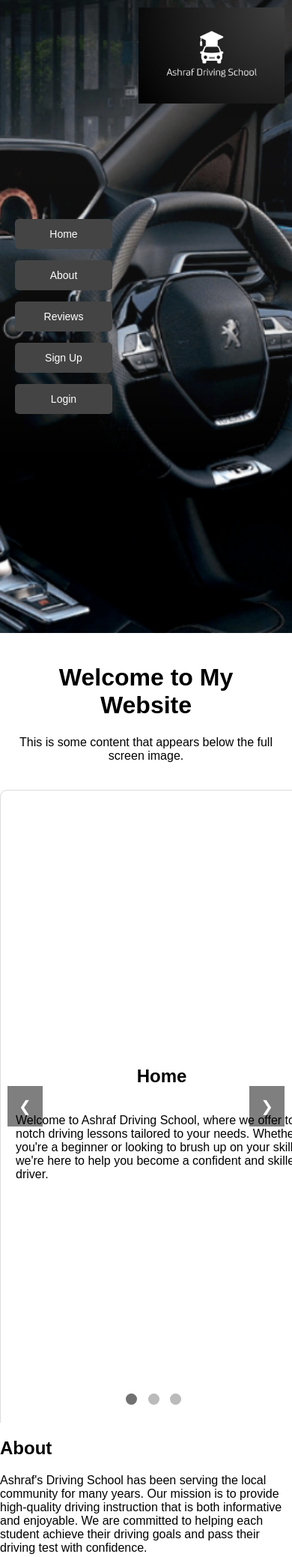
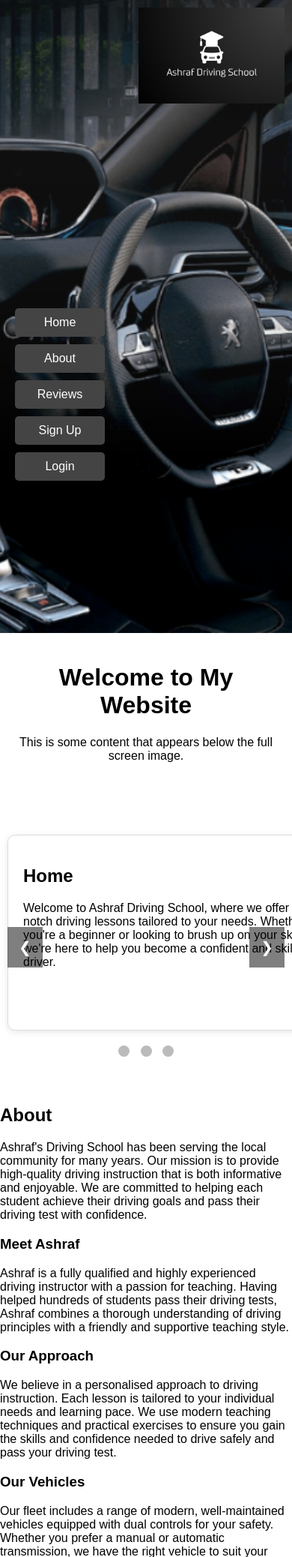
Before and after one commit to RahinAshraf/ash_driving_school, a Django app: page / in a window 390 px wide. Shown: the top 2076 px of the page at 75% size. Run offline with Django 3.2, Linux system fonts and the light colour scheme.

Commit message:
Describe the changes you made

```diff
--- a/ash_driving_school/templates/abu.html
+++ b/ash_driving_school/templates/abu.html
@@ -28,7 +28,7 @@
             text-align: center;
         }
 
-/* Container positioning */
+        /* Additional space below image */
         .container {
             position: relative;
             min-height: 100vh; /* Ensures content below image is visible */
@@ -53,67 +53,27 @@
             }
         }
 
-/* Position buttons at the left-center of the screen */
+        /* Position buttons at the center-left of the background image */
         .buttons-container {
-    position: fixed; /* Fixed positioning to keep buttons in the same place on the screen */
-    top: 50%; /* Centers the buttons vertically relative to the viewport */
-    left: 20px; /* Distance from the left edge of the viewport */
-    transform: translateY(-50%); /* Ensures vertical centering */
-    z-index: 10; /* Places the buttons above other content */
+            position: absolute;
+            top: 50%; /* Centers the buttons vertically */
+            left: 20px; /* Distance from the left */
+            transform: translateY(-50%); /* Vertically center the buttons */
+            z-index: 10;
             display: flex;
             flex-direction: column;
-    gap: 15px; /* Spacing between the buttons */
-    opacity: 1; /* Make the buttons visible immediately (remove animations if needed) */
+            gap: 10px;
         }
-
-/* Optional: Add smooth fade-in animation for buttons */
-@keyframes showButtons {
-    0% {
-        opacity: 0;
-        transform: translateX(-30px); /* Start slightly off-screen to the left */
-    }
-    100% {
-        opacity: 1;
-        transform: translateX(0); /* Slide into place */
-    }
-}
-
 
         .buttons-container button {
             background-color: #444;
             color: white;
-    padding: 12px 25px; /* Increased padding for better button size */
+            padding: 10px 20px;
             border: none;
             border-radius: 5px;
             cursor: pointer;
             font-size: 16px;
-    width: 160px; /* Fixed width */
-    animation: buttonFadeIn 0.5s ease forwards;
-}
-
-/* Staggered animation for buttons */
-.buttons-container button:nth-child(1) {
-    animation-delay: 0s;
-}
-
-.buttons-container button:nth-child(2) {
-    animation-delay: 0.5s;
-}
-
-.buttons-container button:nth-child(3) {
-    animation-delay: 1s;
-}
-
-.buttons-container button:nth-child(4) {
-    animation-delay: 1.5s;
-}
-
-.buttons-container button:nth-child(5) {
-    animation-delay: 2s;
-}
-
-.buttons-container button:nth-child(6) {
-    animation-delay: 2.5s;
+            width: 150px; /* Fixed width */
         }
 
         .buttons-container button:hover {
@@ -123,15 +83,15 @@
         /* Adjust buttons for smaller screens */
         @media (max-width: 600px) {
             .buttons-container button {
-        width: 130px; /* Adjust button width for smaller screens */
-        font-size: 14px; /* Smaller font size for small screens */
+                width: 120px; /* Adjust button width for smaller screens */
             }
         }
 
-/* Carousel container and other styles (unchanged) */
+
         .carousel-container {
             width: 100%;
-    height: 100vh; /* Full screen height */
+            max-width: 800px;
+            margin: 50px auto;
             position: relative;
             overflow: hidden;
         }
@@ -139,23 +99,17 @@
         .carousel {
             display: flex;
             transition: transform 0.5s ease-in-out;
-    height: 100%; /* Ensure carousel fills the height */
         }
 
         .card {
-    width: 100vw; /* Make each card take full screen width */
+            width: 100%;
             flex-shrink: 0;
-    height: 100%; /* Ensure the card takes the full height of the carousel */
             background-color: #fff;
             border: 1px solid #ddd;
             border-radius: 10px;
             box-shadow: 0 2px 10px rgba(0, 0, 0, 0.1);
-    margin: 0; /* Remove margin for full screen */
+            margin: 10px;
             padding: 20px;
-    display: flex;
-    flex-direction: column;
-    justify-content: center;
-    align-items: center;
         }
 
         .carousel img {
@@ -188,9 +142,6 @@
         .dots-container {
             text-align: center;
             padding: 10px;
-    position: absolute;
-    bottom: 10px;
-    width: 100%;
         }
 
         .dot {
@@ -355,52 +306,7 @@
                 <p></p>
             </div>
         </section>
-
     </main>
-
-    <script>
-    const prevButton = document.querySelector('.prev');
-    const nextButton = document.querySelector('.next');
-    const carousel = document.querySelector('.carousel');
-    const dots = document.querySelectorAll('.dot');
-    let currentIndex = 0;
-
-    const updateCarousel = () => {
-        // Update the carousel position
-        carousel.style.transform = `translateX(-${currentIndex * 100}%)`;
-
-        // Update active dot
-        dots.forEach((dot, index) => {
-            dot.classList.remove('active');
-            if (index === currentIndex) {
-                dot.classList.add('active');
-            }
-        });
-    };
-
-    // Next slide
-    nextButton.addEventListener('click', () => {
-        currentIndex = (currentIndex + 1) % dots.length; // Loop back to the first slide
-        updateCarousel();
-    });
-
-    // Previous slide
-    prevButton.addEventListener('click', () => {
-        currentIndex = (currentIndex - 1 + dots.length) % dots.length; // Loop to the last slide
-        updateCarousel();
-    });
-
-    // Dots click navigation
-    dots.forEach((dot, index) => {
-        dot.addEventListener('click', () => {
-            currentIndex = index;
-            updateCarousel();
-        });
-    });
-
-    // Initialize carousel
-    updateCarousel();
-</script>
 
 </body>
 </html>
```
Lines whose indentation alone changed are shown as unchanged.
